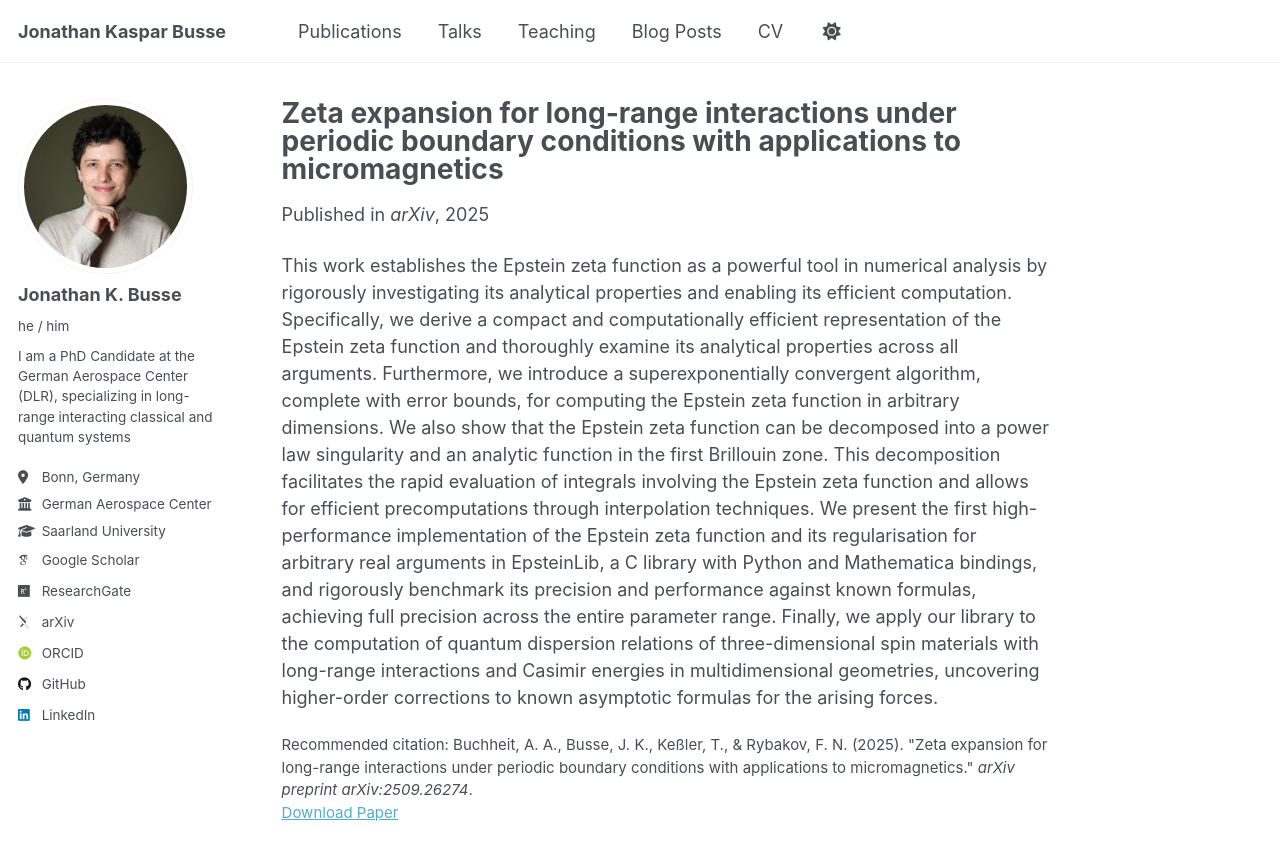
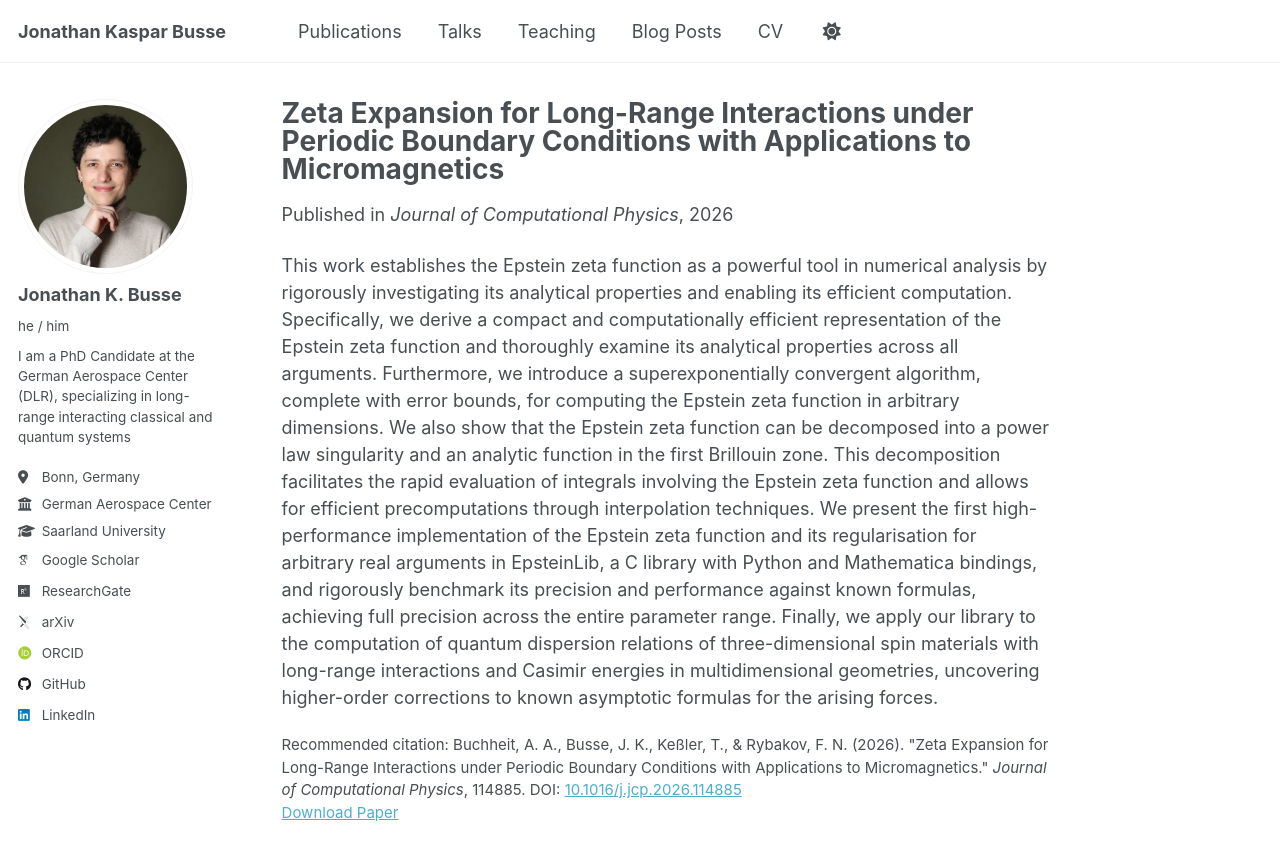
Before and after one commit to JoKaBus/jonathankbusse, a Jekyll site: the page built from _publications/2026-03-25-zeta-expansion-long-range.md, in a window 1280 px wide and 900 px high. Shown: the top 860 px of the window. Built offline with Jekyll 4.4.1, drawn with Linux system fonts in a browser that asks for light colours; some web fonts are replaced.

Commit message:
Update: micromagnetics paper and DOI formatting

```diff
--- a/_publications/2025-09-30-zeta-expansion-long-range.md
+++ b/_publications/2026-03-25-zeta-expansion-long-range.md
@@ -1,12 +1,12 @@
 ---
-title: "Zeta expansion for long-range interactions under periodic boundary conditions with applications to micromagnetics"
+title: "Zeta Expansion for Long-Range Interactions under Periodic Boundary Conditions with Applications to Micromagnetics"
 collection: publications
-category: preprints
-permalink: /publication/2025-09-30-zeta-expansion-long-range
+category: manuscripts
+permalink: /publication/2026-03-24-zeta-expansion-long-range
 excerpt: 'This paper addresses the efficient computation of power-law-based interaction potentials of homogeneous n-dimensional bodies with an infinite d-dimensional array of copies, including their higher-order derivatives.'
-date: 2025-09-30
-venue: 'arXiv'
-paperurl: 'https://arxiv.org/abs/2509.26274'
-citation: 'Buchheit, A. A., Busse, J. K., Keßler, T., & Rybakov, F. N. (2025). &quot;Zeta expansion for long-range interactions under periodic boundary conditions with applications to micromagnetics.&quot; <i>arXiv preprint arXiv:2509.26274</i>.'
+date: 2026-03-24
+venue: 'Journal of Computational Physics'
+paperurl: 'https://doi.org/10.1016/j.jcp.2026.114885'
+citation: 'Buchheit, A. A., Busse, J. K., Keßler, T., & Rybakov, F. N. (2026). "Zeta Expansion for Long-Range Interactions under Periodic Boundary Conditions with Applications to Micromagnetics." <i>Journal of Computational Physics</i>, 114885. DOI: <a href="https://doi.org/10.1016/j.jcp.2026.114885">10.1016/j.jcp.2026.114885</a>'
 ---
 This work establishes the Epstein zeta function as a powerful tool in numerical analysis by rigorously investigating its analytical properties and enabling its efficient computation. Specifically, we derive a compact and computationally efficient representation of the Epstein zeta function and thoroughly examine its analytical properties across all arguments. Furthermore, we introduce a superexponentially convergent algorithm, complete with error bounds, for computing the Epstein zeta function in arbitrary dimensions. We also show that the Epstein zeta function can be decomposed into a power law singularity and an analytic function in the first Brillouin zone. This decomposition facilitates the rapid evaluation of integrals involving the Epstein zeta function and allows for efficient precomputations through interpolation techniques. We present the first high-performance implementation of the Epstein zeta function and its regularisation for arbitrary real arguments in EpsteinLib, a C library with Python and Mathematica bindings, and rigorously benchmark its precision and performance against known formulas, achieving full precision across the entire parameter range. Finally, we apply our library to the computation of quantum dispersion relations of three-dimensional spin materials with long-range interactions and Casimir energies in multidimensional geometries, uncovering higher-order corrections to known asymptotic formulas for the arising forces.
```
Also changed, not shown: _publications/2025-08-20-exact-lattice-summations.md (+1 -1 lines).
